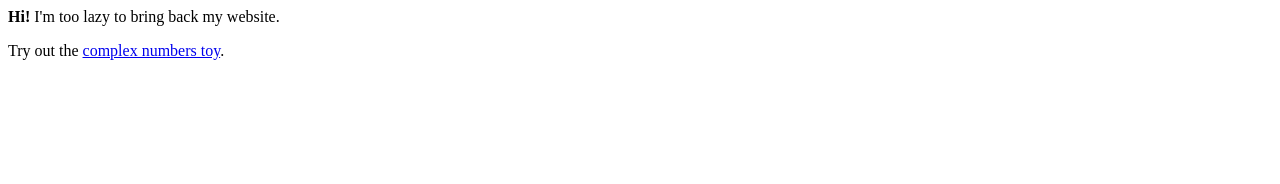
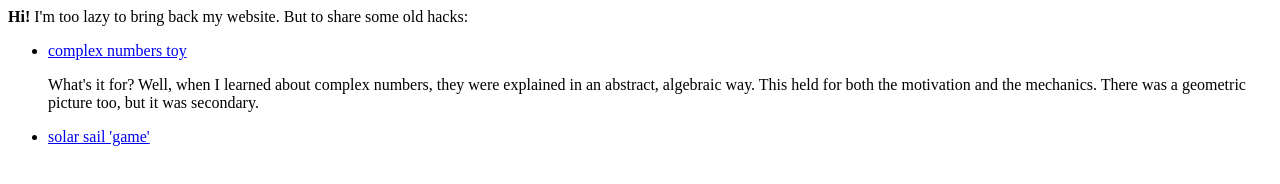
Before and after one commit to darius/darius.github.io, a plain HTML site: page index.html in a window 1280 px wide. Drawn offline with Linux system fonts and the light colour scheme.

Commit message:
try adding solar-sail game

```diff
--- a/index.html
+++ b/index.html
@@ -1,4 +1,16 @@
 <b>Hi!</b>
-I'm too lazy to bring back my website.
+I'm too lazy to bring back my website. But to share some old hacks:
 
-<p>Try out the <a href="https://raw.githack.com/darius/math-toys/master/sheet.html">complex numbers toy</a>.
+<ul>
+  <li>
+    <a href="https://raw.githack.com/darius/math-toys/master/sheet.html">complex numbers toy</a>
+
+    <p>What's it for? Well, when I learned about complex numbers, they
+      were explained in an abstract, algebraic way. This held for both the
+      motivation and the mechanics. There was a geometric picture too, but
+      it was secondary.
+
+  <li>
+    <a href="https://raw.githack.com/darius/touchy/t/gravity/gravity.html">solar sail 'game'</a>
+
+</ul>
```
